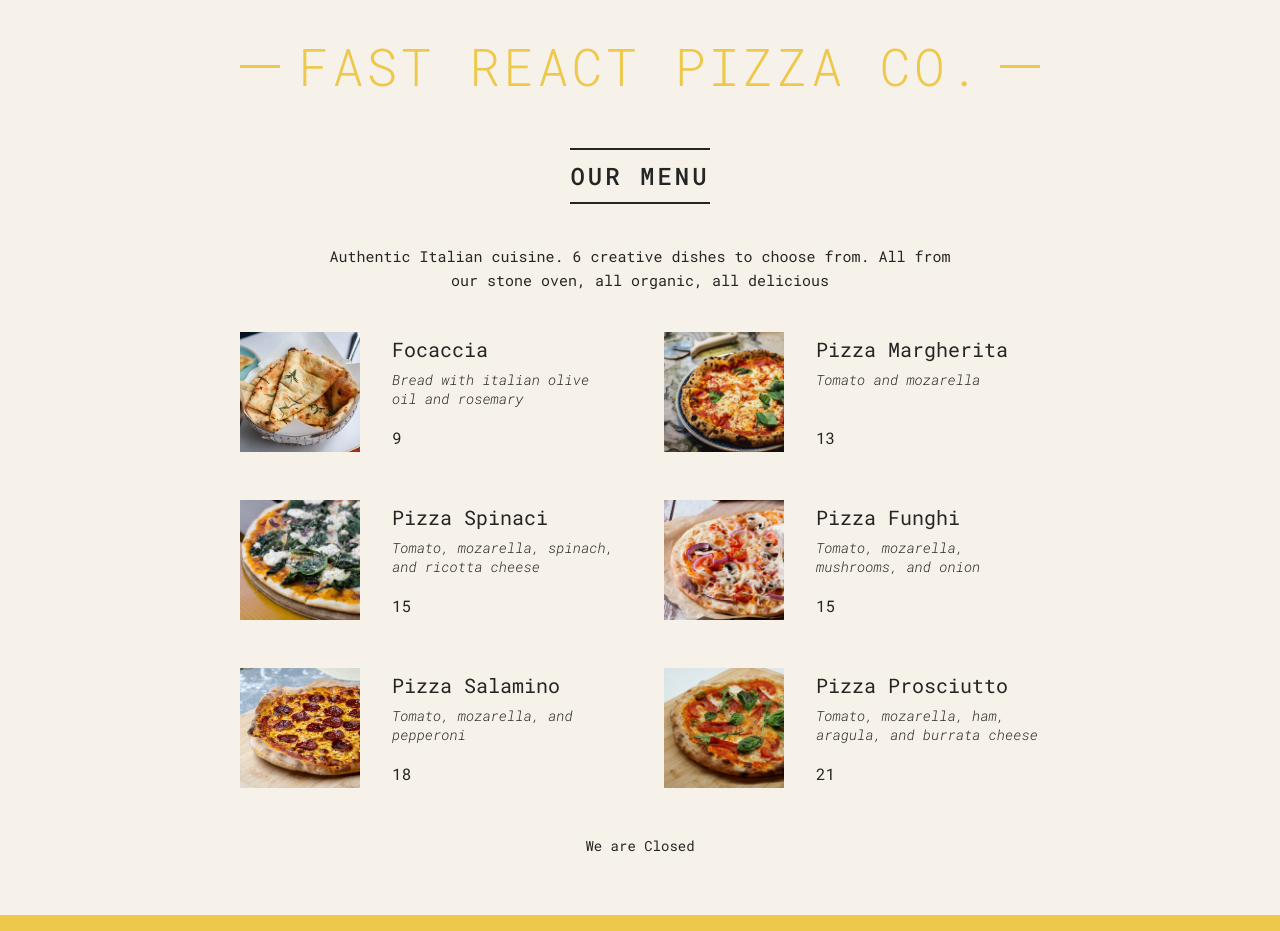
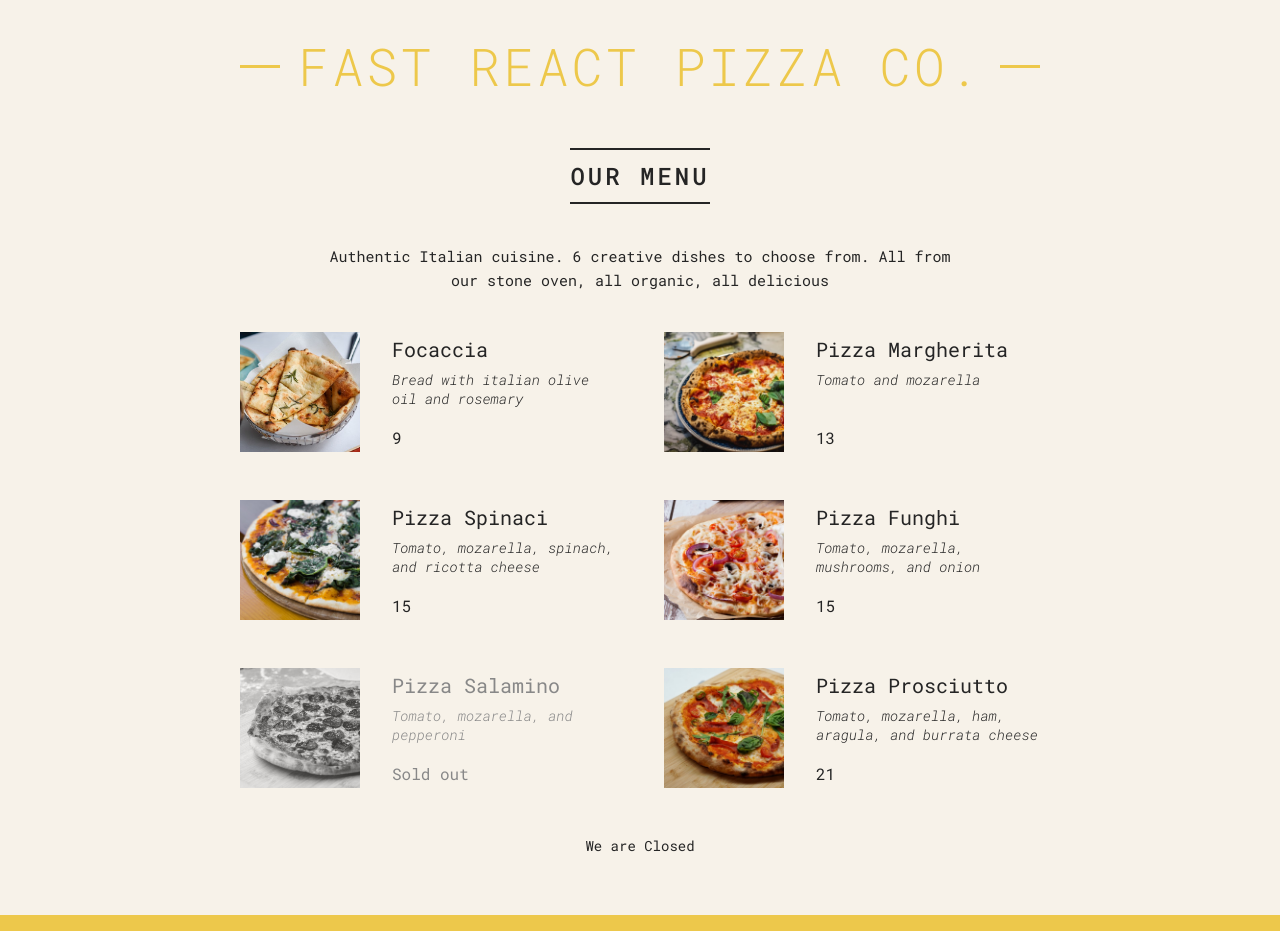
Before and after one commit to frankassafuah/React-pizza-menu, a React (Create React App) app: page / in a window 1280 px wide. Built offline with nearby package versions, Linux system fonts and the light colour scheme.

Commit message:
setting classes and text coniditionally

```diff
--- a/src/App.js
+++ b/src/App.js
@@ -98,14 +98,14 @@ function Menu() {
 }
 
 function Pizza({ pizza }) {
-  const { name, photoName, ingredients, price } = pizza;
+  const { name, photoName, ingredients, price, soldOut } = pizza;
   return (
-    <li className="pizza">
+    <li className={`pizza ${soldOut && 'sold-out'}`}>
       <img src={photoName} alt={name} />
       <div>
         <h3>{name}</h3>
         <p>{ingredients}</p>
-        <span>{price + 3}</span>
+        <span>{soldOut ? "Sold out" : price + 3}</span>
       </div>
     </li>
   );
```
